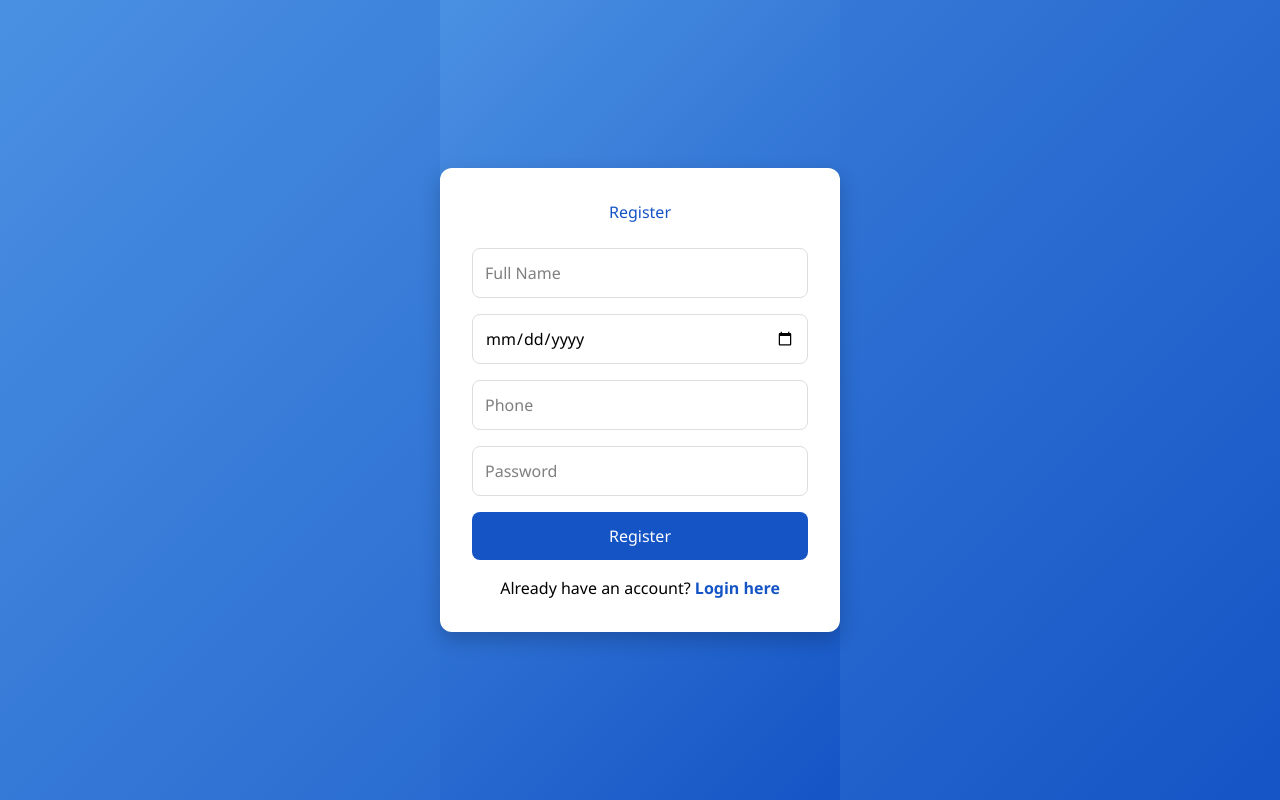
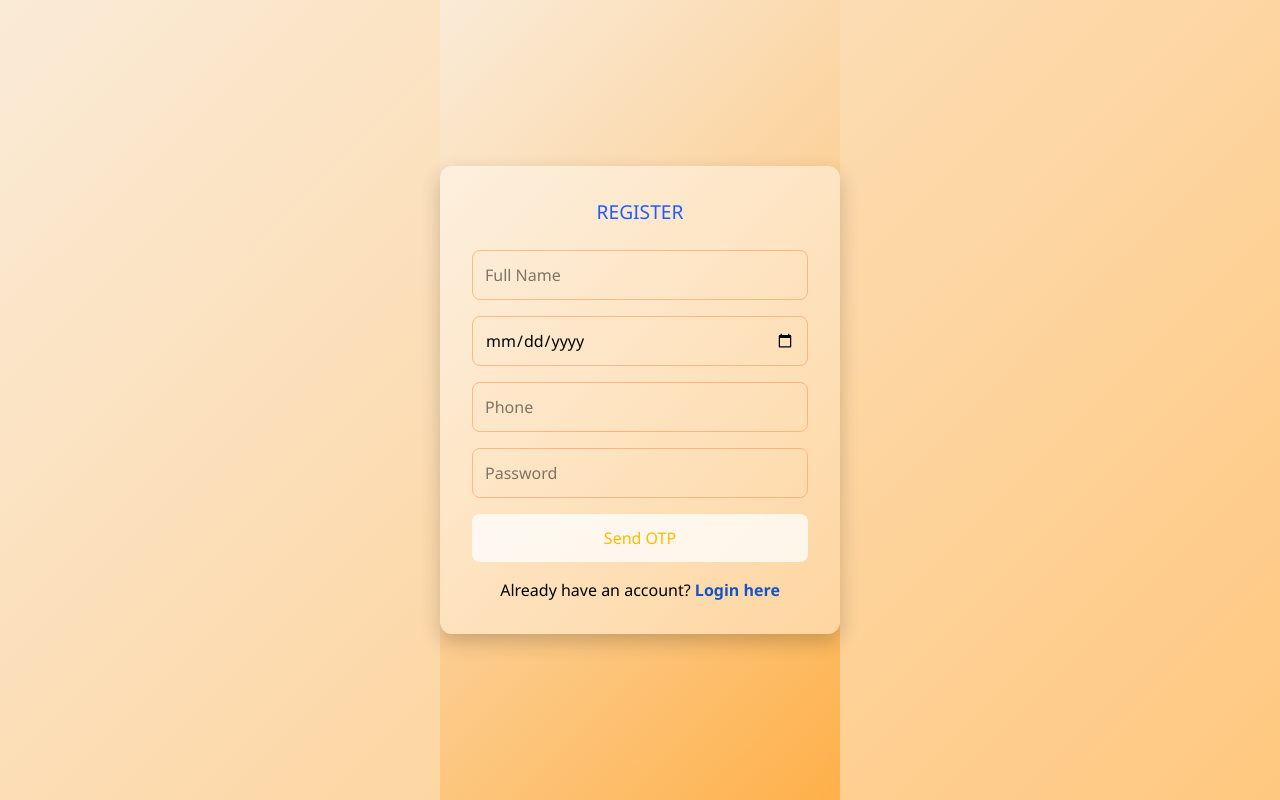
Before and after one commit to Paradva-Niraj/chat-app, a React (Vite) app: page /register in a window 1280 px wide. Built offline with nearby package versions, Linux system fonts and the light colour scheme; no server answers.

Commit message:
otp auth front end

```diff
--- a/src/Style/Login.css
+++ b/src/Style/Login.css
@@ -4,14 +4,14 @@ body, html {
   height: 100%;
   margin: 0;
   font-family: 'Segoe UI', Tahoma, Geneva, Verdana, sans-serif;
-  background: linear-gradient(135deg, #4A90E2, #1454C5);
+  background: linear-gradient(135deg, antiquewhite, rgba(255, 145, 0, 0.503));
   display: flex;
   justify-content: center;
   align-items: center;
 }
 
 .auth-form {
-  background: white;
+  background: rgba(255, 255, 255, 0.401);
   padding: 2rem;
   border-radius: 12px;
   width: 100%;
@@ -23,29 +23,30 @@ body, html {
 .auth-form h2 {
   text-align: center;
   margin-bottom: 1.5rem;
-  color: #1454C5;
+  color: #205bfc;
+  font-size: larger;
 }
 
 .auth-form input {
   width: 100%;
   padding: 0.75rem;
   margin-bottom: 1rem;
-  border: 1px solid #ddd;
+  border: 1px solid hsla(23, 100%, 71%, 0.726);
   border-radius: 8px;
   font-size: 1rem;
   transition: border 0.3s;
 }
 
 .auth-form input:focus {
-  border-color: #4A90E2;
+  border-color: hsl(0, 0%, 100%);
   outline: none;
 }
 
 .auth-form button {
   width: 100%;
   padding: 0.75rem;
-  background: #1454C5;
-  color: white;
+  background: #ffffffc2;
+  color: #ffbb00;
   font-size: 1rem;
   border: none;
   border-radius: 8px;
@@ -55,6 +56,7 @@ body, html {
 
 .auth-form button:hover {
   background: #0e3a94;
+  color: white;
 }
 
 .auth-form p {
@@ -69,13 +71,14 @@ body, html {
 }
 
 .auth-form a:hover {
-  text-decoration: underline;
+  text-decoration: none;
+  color: #1455c5e0;
 }
 
 @media (max-width: 500px) {
   .auth-form {
     padding: 1.5rem 1rem;
-    margin: 1rem;
+    /* margin: 1rem; */
   }
 }
 
--- a/src/pages/Login.jsx
+++ b/src/pages/Login.jsx
@@ -34,7 +34,7 @@ function Login() {
     return (
         <>
             <form className="auth-form" onSubmit={handleSubmit}>
-                <h2>Login</h2>
+                <h2>LOGIN</h2>
                 <input name="phone" type='tel' maxLength="10" pattern="\d{10}" placeholder="Phone" onChange={handleChange} required />
                 <input name="password" placeholder="Password" type="password" onChange={handleChange} required />
                 <button type="submit">Login</button>
--- a/src/pages/Register.jsx
+++ b/src/pages/Register.jsx
@@ -5,6 +5,7 @@ import { Link, useNavigate } from "react-router-dom";
 function Register() {
 
     const [form,setForm] = useState({phone:'',password:'',name:'',dob:''})
+    const [otpState,setOtpState] = useState(false);
 
     const nav = useNavigate();
 
@@ -24,9 +25,18 @@ function Register() {
         }
     }
 
+    const handleOTP = (e) =>{
+            e.preventDefault();
+            console.log("otp");
+            setOtpState(true);
+    }
+
     return (<>
+
         <form className="auth-form" onSubmit={handleSubmit}>
-            <h2>Register</h2>
+            {!otpState && (
+            <>
+            <h2>REGISTER</h2>
             <input
                 name="name"
                 placeholder="Full Name"
@@ -56,8 +66,17 @@ function Register() {
                 placeholder="Password"
                 onChange={handleChange}
                 required
-            />
-            <button type="submit">Register</button>
+                />
+
+            <button onClick={handleOTP}>Send OTP</button>
+            </>)
+            }
+            { otpState &&
+            <div className="">
+                <h2>Authentication</h2>
+                <button type="submit">Register</button>
+            </div>
+            }
             <p>Already have an account? <Link to="/login">Login here</Link></p>
         </form>
     </>
```
